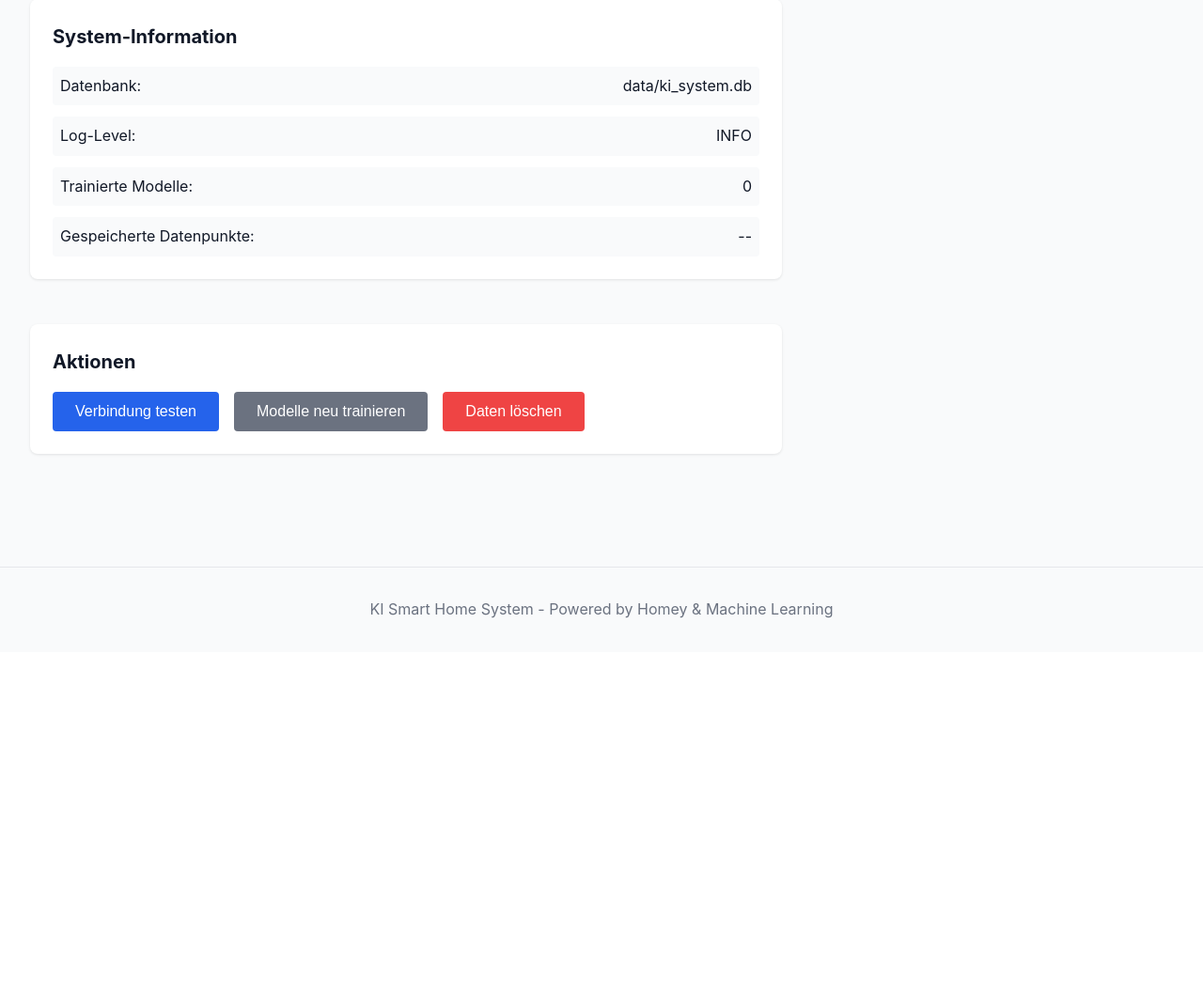
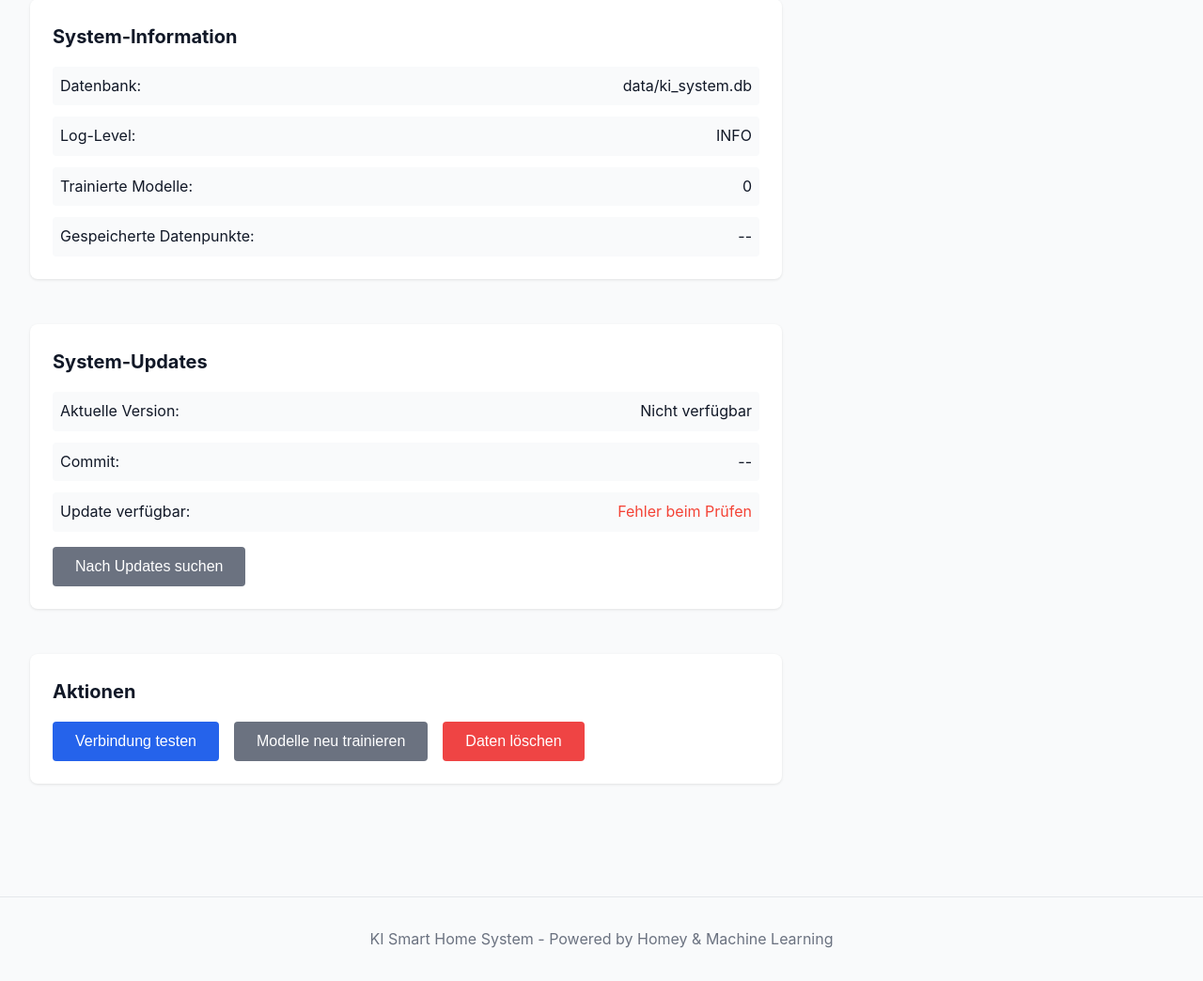
Before and after one commit to SHP-ART/KI-SYSTEM, a Flask app: page /settings in a window 1280 px wide. Shown: the part 2166-3210 px from the top of the page at 94% size. Before the commit the page ends 2824 px from the top, so only its background shows below. Run offline with Flask 3, Linux system fonts and the light colour scheme; data that the repository does not hold is empty.

Commit message:
Add web-based system update functionality
Features:
- Auto-update from GitHub with one click
- Version checking and update notifications
- Update script that preserves database and settings
- Settings page UI for system updates
- API endpoints for version check and update trigger

Update process:
- Fetches latest code from GitHub
- Updates dependencies if needed
- Restarts system automatically
- Preserves .env, database, and user data

🤖 Generated with [Claude Code](https://claude.com/claude-code)

Co-Authored-By: Claude <noreply@anthropic.com>

```diff
--- a/src/web/app.py
+++ b/src/web/app.py
@@ -9,6 +9,8 @@ from pathlib import Path
 from loguru import logger
 from datetime import datetime
 import sys
+import subprocess
+import os
 
 # Füge src zum Python-Path hinzu
 sys.path.insert(0, str(Path(__file__).parent.parent.parent))
@@ -1222,6 +1224,152 @@ class WebInterface:
             """Seite: Badezimmer Analytics Dashboard"""
             return render_template('bathroom_analytics.html')
 
+        # ===== System Update Endpoints =====
+
+        @self.app.route('/api/system/version')
+        def get_version():
+            """Hole aktuelle Git-Version"""
+            try:
+                # Prüfe ob Git-Repository vorhanden
+                project_root = Path(__file__).parent.parent.parent
+                git_dir = project_root / '.git'
+
+                if not git_dir.exists():
+                    return jsonify({
+                        'success': False,
+                        'error': 'Kein Git-Repository gefunden'
+                    })
+
+                # Hole aktuelle Commit-Info
+                result = subprocess.run(
+                    ['git', 'log', '-1', '--format=%H|%h|%s|%ar'],
+                    cwd=str(project_root),
+                    capture_output=True,
+                    text=True
+                )
+
+                if result.returncode == 0:
+                    full_hash, short_hash, message, time_ago = result.stdout.strip().split('|', 3)
+
+                    return jsonify({
+                        'success': True,
+                        'version': {
+                            'commit': short_hash,
+                            'commit_full': full_hash,
+                            'message': message,
+                            'time': time_ago
+                        }
+                    })
+                else:
+                    return jsonify({
+                        'success': False,
+                        'error': 'Konnte Versions-Info nicht abrufen'
+                    })
+
+            except Exception as e:
+                logger.error(f"Error getting version: {e}")
+                return jsonify({'success': False, 'error': str(e)}), 500
+
+        @self.app.route('/api/system/check-update')
+        def check_update():
+            """Prüfe ob Updates verfügbar sind"""
+            try:
+                project_root = Path(__file__).parent.parent.parent
+
+                # Fetch remote
+                subprocess.run(
+                    ['git', 'fetch', 'origin'],
+                    cwd=str(project_root),
+                    capture_output=True
+                )
+
+                # Prüfe wie viele Commits zurück
+                result = subprocess.run(
+                    ['git', 'rev-list', 'HEAD..origin/main', '--count'],
+                    cwd=str(project_root),
+                    capture_output=True,
+                    text=True
+                )
+
+                if result.returncode == 0:
+                    commits_behind = int(result.stdout.strip())
+
+                    if commits_behind > 0:
+                        # Hole Liste der neuen Commits
+                        commits_result = subprocess.run(
+                            ['git', 'log', 'HEAD..origin/main', '--oneline', '--no-merges'],
+                            cwd=str(project_root),
+                            capture_output=True,
+                            text=True
+                        )
+
+                        new_commits = []
+                        if commits_result.returncode == 0:
+                            for line in commits_result.stdout.strip().split('\n'):
+                                if line:
+                                    hash_msg = line.split(' ', 1)
+                                    if len(hash_msg) == 2:
+                                        new_commits.append({
+                                            'hash': hash_msg[0],
+                                            'message': hash_msg[1]
+                                        })
+
+                        return jsonify({
+                            'success': True,
+                            'update_available': True,
+                            'commits_behind': commits_behind,
+                            'new_commits': new_commits[:5]  # Max 5 neueste
+                        })
+                    else:
+                        return jsonify({
+                            'success': True,
+                            'update_available': False,
+                            'message': 'System ist auf dem neuesten Stand'
+                        })
+                else:
+                    return jsonify({
+                        'success': False,
+                        'error': 'Konnte Update-Status nicht prüfen'
+                    })
+
+            except Exception as e:
+                logger.error(f"Error checking for updates: {e}")
+                return jsonify({'success': False, 'error': str(e)}), 500
+
+        @self.app.route('/api/system/update', methods=['POST'])
+        def trigger_update():
+            """Starte System-Update"""
+            try:
+                project_root = Path(__file__).parent.parent.parent
+                update_script = project_root / 'update.sh'
+
+                if not update_script.exists():
+                    return jsonify({
+                        'success': False,
+                        'error': 'Update-Script nicht gefunden'
+                    })
+
+                # Starte Update-Script im Hintergrund
+                logger.info("Starting system update...")
+
+                # Führe Update-Script aus (läuft im Hintergrund und startet Server neu)
+                subprocess.Popen(
+                    ['bash', str(update_script)],
+                    cwd=str(project_root),
+                    stdout=subprocess.PIPE,
+                    stderr=subprocess.PIPE,
+                    start_new_session=True
+                )
+
+                return jsonify({
+                    'success': True,
+                    'message': 'Update wird durchgeführt. System startet in wenigen Sekunden neu...'
+                })
+
+            except Exception as e:
+                logger.error(f"Error triggering update: {e}")
+                return jsonify({'success': False, 'error': str(e)}), 500
+
     def run(self, host='0.0.0.0', port=5000, debug=False):
         """Starte den Web-Server"""
         logger.info(f"Starting web interface on http://{host}:{port}")
--- a/src/web/static/js/settings.js
+++ b/src/web/static/js/settings.js
@@ -217,8 +217,122 @@ document.getElementById('save-sensor-config').addEventListener('click', async ()
     }
 });
 
+// ===== System Update Functions =====
+
+// Lade aktuelle Version
+async function loadVersion() {
+    try {
+        const data = await fetchJSON('/api/system/version');
+
+        if (data.success) {
+            document.getElementById('current-version').textContent = data.version.message;
+            document.getElementById('current-commit').textContent = data.version.commit + ' (' + data.version.time + ')';
+        } else {
+            document.getElementById('current-version').textContent = 'Nicht verfügbar';
+            document.getElementById('current-commit').textContent = '--';
+        }
+    } catch (error) {
+        console.error('Error loading version:', error);
+        document.getElementById('current-version').textContent = 'Fehler';
+    }
+}
+
+// Prüfe auf Updates
+async function checkForUpdates() {
+    const statusEl = document.getElementById('update-status');
+    const installBtn = document.getElementById('install-update');
+    const commitsList = document.getElementById('new-commits-list');
+    const resultEl = document.getElementById('update-result');
+
+    try {
+        statusEl.textContent = 'Prüfe...';
+        resultEl.textContent = '';
+        resultEl.style.display = 'none';
+
+        const data = await fetchJSON('/api/system/check-update');
+
+        if (data.success) {
+            if (data.update_available) {
+                statusEl.textContent = `Ja (${data.commits_behind} neue${data.commits_behind > 1 ? '' : 's'} Update)`;
+                statusEl.style.color = '#ff9800';
+                installBtn.style.display = 'inline-block';
+
+                // Zeige neue Commits
+                if (data.new_commits && data.new_commits.length > 0) {
+                    const list = document.getElementById('commits-list');
+                    list.innerHTML = data.new_commits.map(commit =>
+                        `<li><code>${commit.hash}</code> ${commit.message}</li>`
+                    ).join('');
+                    commitsList.style.display = 'block';
+                }
+            } else {
+                statusEl.textContent = 'Nein - System ist aktuell';
+                statusEl.style.color = '#4caf50';
+                installBtn.style.display = 'none';
+                commitsList.style.display = 'none';
+            }
+        } else {
+            statusEl.textContent = 'Fehler: ' + (data.error || 'Unbekannt');
+            statusEl.style.color = '#f44336';
+        }
+    } catch (error) {
+        console.error('Error checking for updates:', error);
+        statusEl.textContent = 'Fehler beim Prüfen';
+        statusEl.style.color = '#f44336';
+    }
+}
+
+// Installiere Update
+async function installUpdate() {
+    const resultEl = document.getElementById('update-result');
+    const installBtn = document.getElementById('install-update');
+
+    if (!confirm('System-Update wird durchgeführt.\n\nDas System wird neu gestartet.\nDatenbank und Einstellungen bleiben erhalten.\n\nFortfahren?')) {
+        return;
+    }
+
+    try {
+        installBtn.disabled = true;
+        resultEl.textContent = 'Update wird durchgeführt... Bitte warten...';
+        resultEl.className = 'action-result';
+        resultEl.style.display = 'block';
+
+        const response = await fetch('/api/system/update', {
+            method: 'POST',
+            headers: { 'Content-Type': 'application/json' }
+        });
+
+        const data = await response.json();
+
+        if (data.success) {
+            resultEl.textContent = '✓ ' + data.message + '\n\nSeite wird in 10 Sekunden neu geladen...';
+            resultEl.className = 'action-result success';
+
+            // Warte 10 Sekunden und reload
+            setTimeout(() => {
+                window.location.reload();
+            }, 10000);
+        } else {
+            resultEl.textContent = '✗ Fehler: ' + (data.error || 'Unbekannter Fehler');
+            resultEl.className = 'action-result error';
+            installBtn.disabled = false;
+        }
+
+    } catch (error) {
+        resultEl.textContent = '✗ Fehler beim Update: ' + error.message;
+        resultEl.className = 'action-result error';
+        installBtn.disabled = false;
+    }
+}
+
+// Event Listeners für Update-Buttons
+document.getElementById('check-update').addEventListener('click', checkForUpdates);
+document.getElementById('install-update').addEventListener('click', installUpdate);
+
 // Init
 document.addEventListener('DOMContentLoaded', () => {
     loadConfig();
     loadSensorConfig();
+    loadVersion();
+    checkForUpdates(); // Auto-check beim Laden
 });
--- a/src/web/templates/settings.html
+++ b/src/web/templates/settings.html
@@ -126,6 +126,34 @@
             </div>
         </div>
 
+        <!-- System Updates -->
+        <div class="card settings-card">
+            <h3>System-Updates</h3>
+            <div class="system-info">
+                <div class="info-row">
+                    <span class="label">Aktuelle Version:</span>
+                    <span id="current-version">Lade...</span>
+                </div>
+                <div class="info-row">
+                    <span class="label">Commit:</span>
+                    <span id="current-commit">--</span>
+                </div>
+                <div class="info-row">
+                    <span class="label">Update verfügbar:</span>
+                    <span id="update-status">Prüfe...</span>
+                </div>
+                <div id="new-commits-list" style="display: none; margin-top: 1rem;">
+                    <h4 style="font-size: 0.9rem; margin-bottom: 0.5rem;">Neue Updates:</h4>
+                    <ul id="commits-list" style="font-size: 0.85rem; margin-left: 1.5rem;"></ul>
+                </div>
+            </div>
+            <div class="action-buttons" style="margin-top: 1rem;">
+                <button class="btn btn-secondary" id="check-update">Nach Updates suchen</button>
+                <button class="btn btn-primary" id="install-update" style="display: none;">Update installieren</button>
+            </div>
+            <div id="update-result" class="action-result"></div>
+        </div>
+
         <!-- Actions -->
         <div class="card settings-card">
             <h3>Aktionen</h3>
```
Also changed, not shown: 1 other file.
